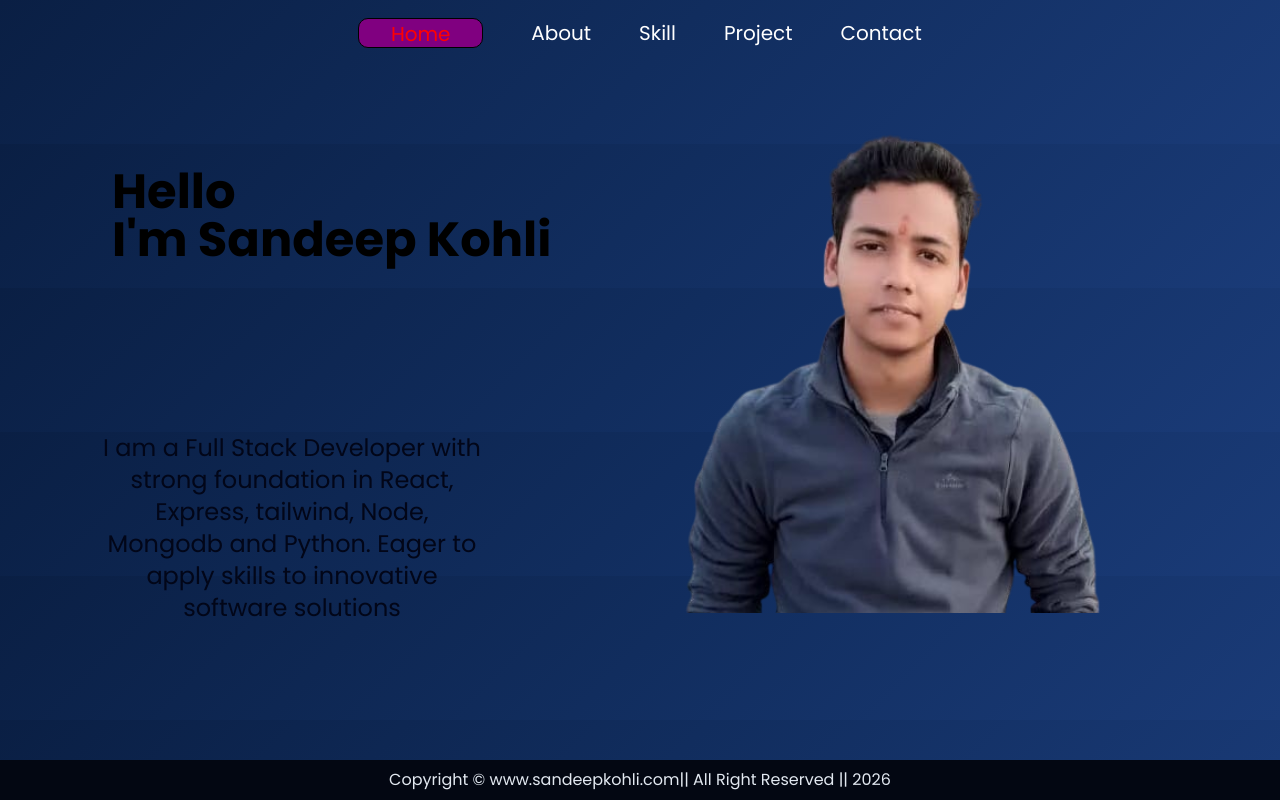
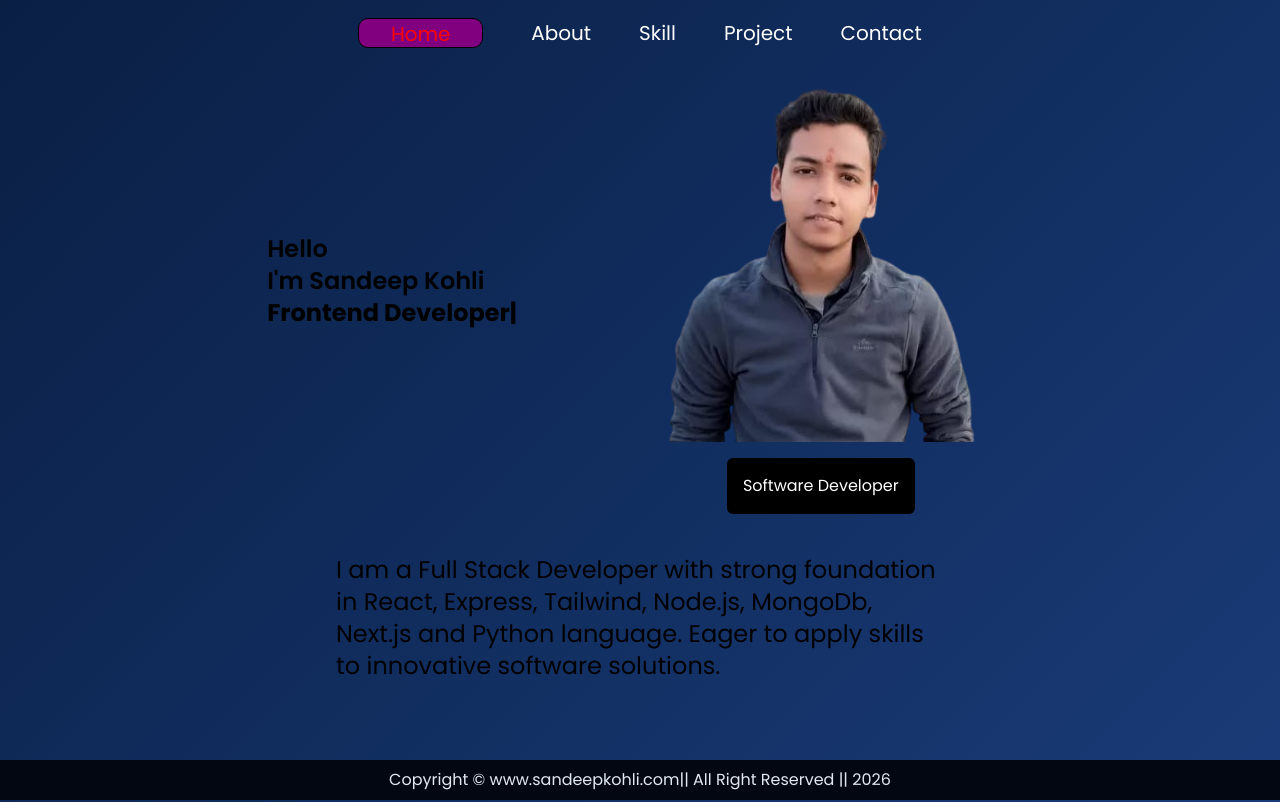
Before and after one commit to skpahadi-devfolio/fullstack-portfolio, a React (Vite) app in the folder frontend/: page / in a window 1280 px wide. Built offline with nearby package versions, Linux system fonts and the light colour scheme.

Commit message:
change Home page

```diff
--- a/frontend/package.json
+++ b/frontend/package.json
@@ -17,6 +17,7 @@
     "react-dom": "^19.2.0",
     "react-router-dom": "^7.13.0",
     "react-toastify": "^11.0.5",
+    "react-type-animation": "^3.2.0",
     "tailwindcss": "^4.1.18"
   },
   "devDependencies": {
--- a/frontend/src/Components/Home.jsx
+++ b/frontend/src/Components/Home.jsx
@@ -1,22 +1,31 @@
 import React from 'react'
 import myImage from "../assets/sachin.png"
+import TypingTextanimation from './TypingTextanimation'
 const Home = () => {
   return (
    <>
-    <div className='cursor-pointer'>
-      <div className="text-3xl md:text-5xl font-bold relative top-10 md:top-30 left-2 md:w-fit md:left-28 w-1 hover:-translate-y-8 hover:transition-all hover:duration-700 hover:ease-in-out">
-        <h1>Hello</h1>
-        <h1>I'm Sandeep Kohli</h1>
+    <div>
+
+      <div className='flex justify-center md:gap-28 items-center md:px-20'>
+      {/* left side */}
+      <div className='my-6 text-2xl font-semibold '>
+        <p>Hello</p>
+        <p>I'm Sandeep Kohli</p>
+        <p className='font-bold md:min-w-[19vw] min-w-[30vw]'><TypingTextanimation/></p>
       </div>
 
-      {/* image section */}
-      <div className='flex justify-end absolute -right-5 md:top-20 top-35 md:right-32 md:h-2/3 h-56 hover:-translate-y-8 hover:transition-all hover:duration-700 hover:ease-in-out'>
-        <img src= {myImage} alt="" />
+
+      {/* right side */}
+      <div className='flex justify-center items-center flex-col gap-4'>
+        <img className='w-60 md:w-80 lg:w-96' src={myImage} alt="" />
+        <p className='bg-black text-white text-center mx-1 md:p-4 p-2 whitespace-nowrap rounded-md'>Software Developer</p>
+      </div>
       </div>
 
-      {/* Short description */}
-      <div className="summary text-xl md:text-2xl w-fit md:w-[30vw] absolute bottom-30 md:bottom-44 md:left-25 text-center text-slate-950 hover:-translate-y-3 hover:transition-all hover:duration-1000 hover:ease-in-out">
-        <p>I am a Full Stack Developer with strong foundation in React, Express, tailwind, Node, Mongodb and Python. Eager to apply skills to innovative software solutions</p>
+
+      {/* short description */}
+      <div className='text-center md:text-left md:text-2xl mx-auto md:w-[60vw] md:my-10 my-7 px-4 md:px-20 md:pb-20 pb-14'>
+        <p>I am a Full Stack Developer with strong foundation in React, Express, Tailwind, Node.js,  MongoDb, Next.js and Python language. Eager to apply skills to innovative software solutions.</p>
       </div>
     </div>
    </>
--- /dev/null
+++ b/frontend/src/Components/TypingTextanimation.jsx
@@ -0,0 +1,23 @@
+import React from 'react'
+import { TypeAnimation } from 'react-type-animation'
+
+const TypingTextanimation = () => {
+  return (
+    <div>
+       <TypeAnimation
+      sequence={[
+        'Software Developer', // Types this string
+        2000,                   // Waits 1s
+        'Frontend Developer',  // Deletes and types next
+        2000,                   // Waits 2s
+        'Fullstack Developer',
+      ]}
+      cursor={true}
+      repeat={Infinity}
+      className="text-2xl"
+    />
+    </div>
+  )
+}
+
+export default TypingTextanimation
```
Also changed, not shown: 1 other file (tests, documents, lock files or other folders).
